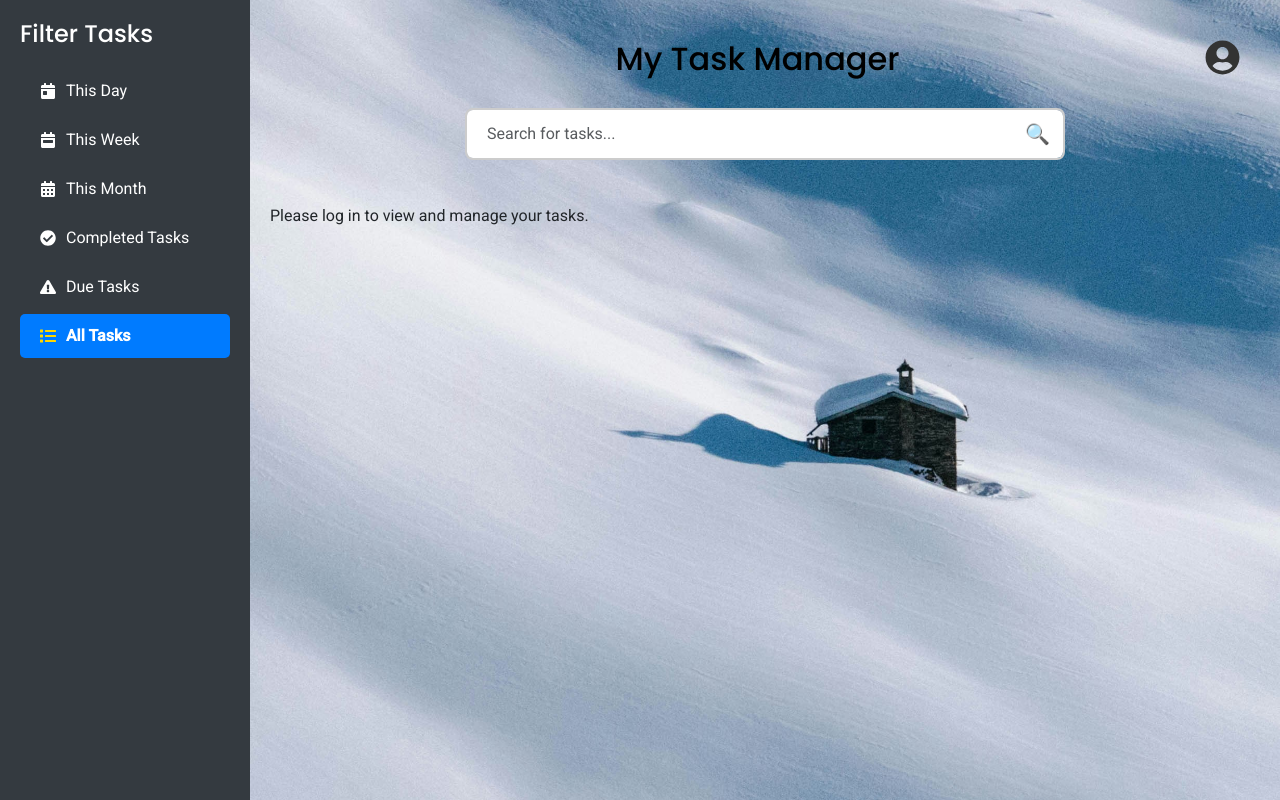
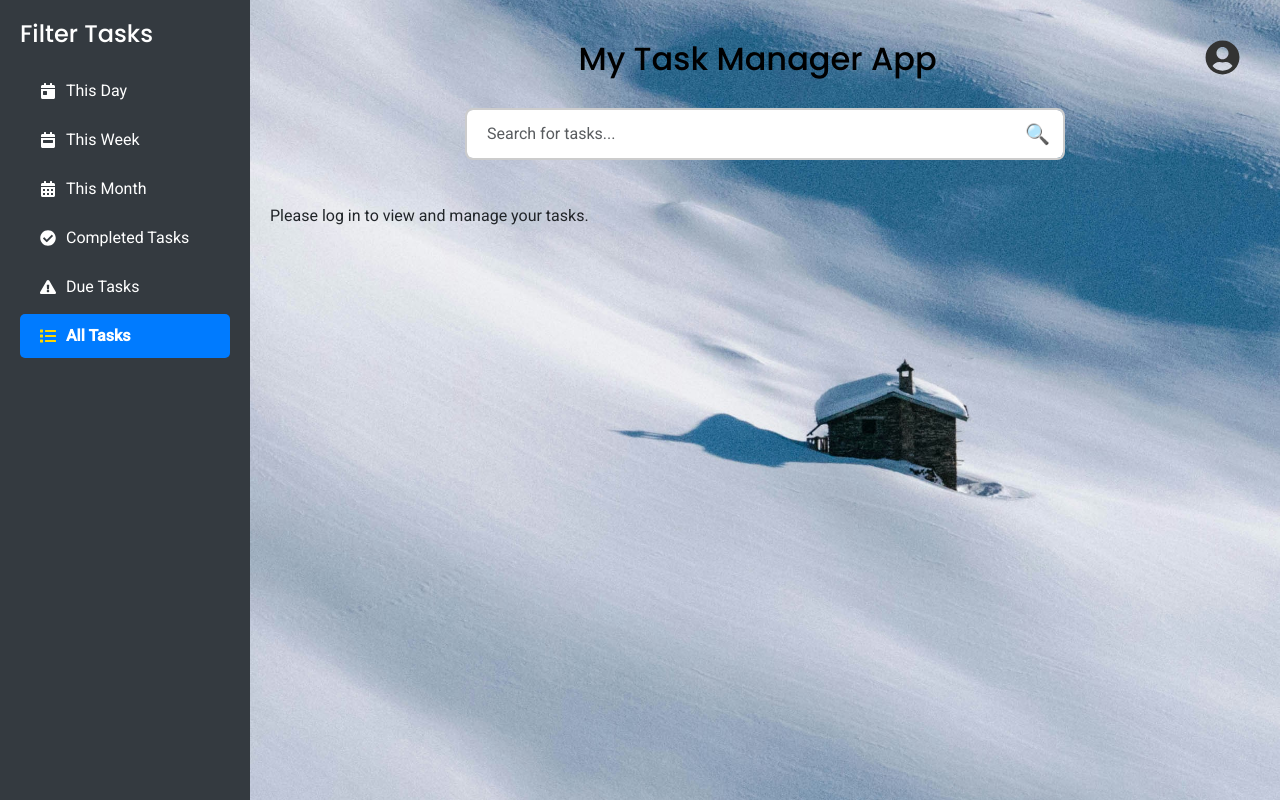
Before and after one commit to gauravtanpure/Personalized-task-manager, a React (Create React App) app: page / in a window 1280 px wide. Built offline with nearby package versions, Linux system fonts and the light colour scheme.

Commit message:
Update App.js
Check-in

```diff
--- a/src/App.js
+++ b/src/App.js
@@ -298,7 +298,7 @@ const App = () => {
           />
         </div>
 
-        <h2 className="app-header">My Task Manager</h2>
+        <h2 className="app-header">My Task Manager App</h2>
 
         {/* Search Bar */}
         <Form className="search-bar">
```
